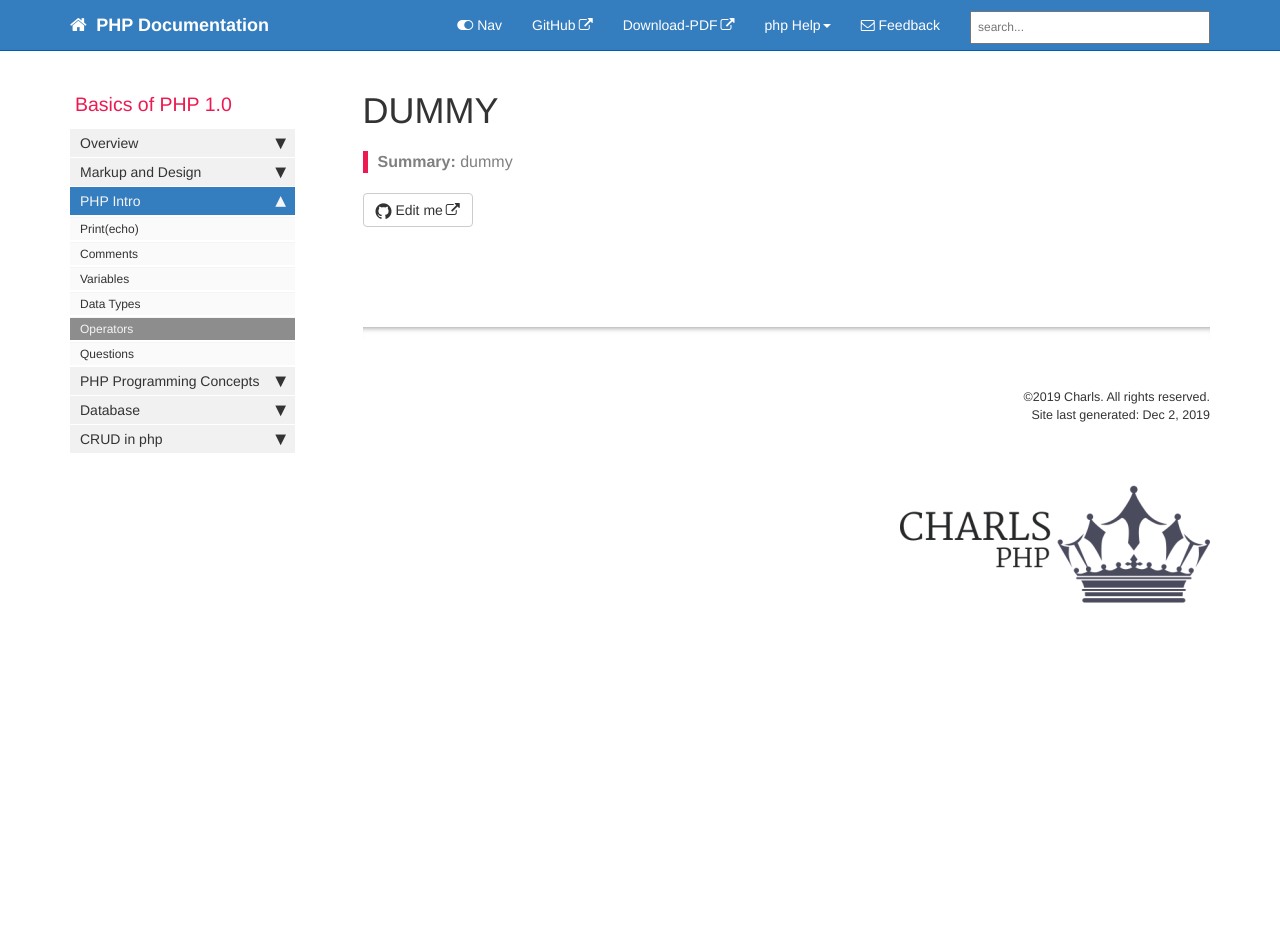
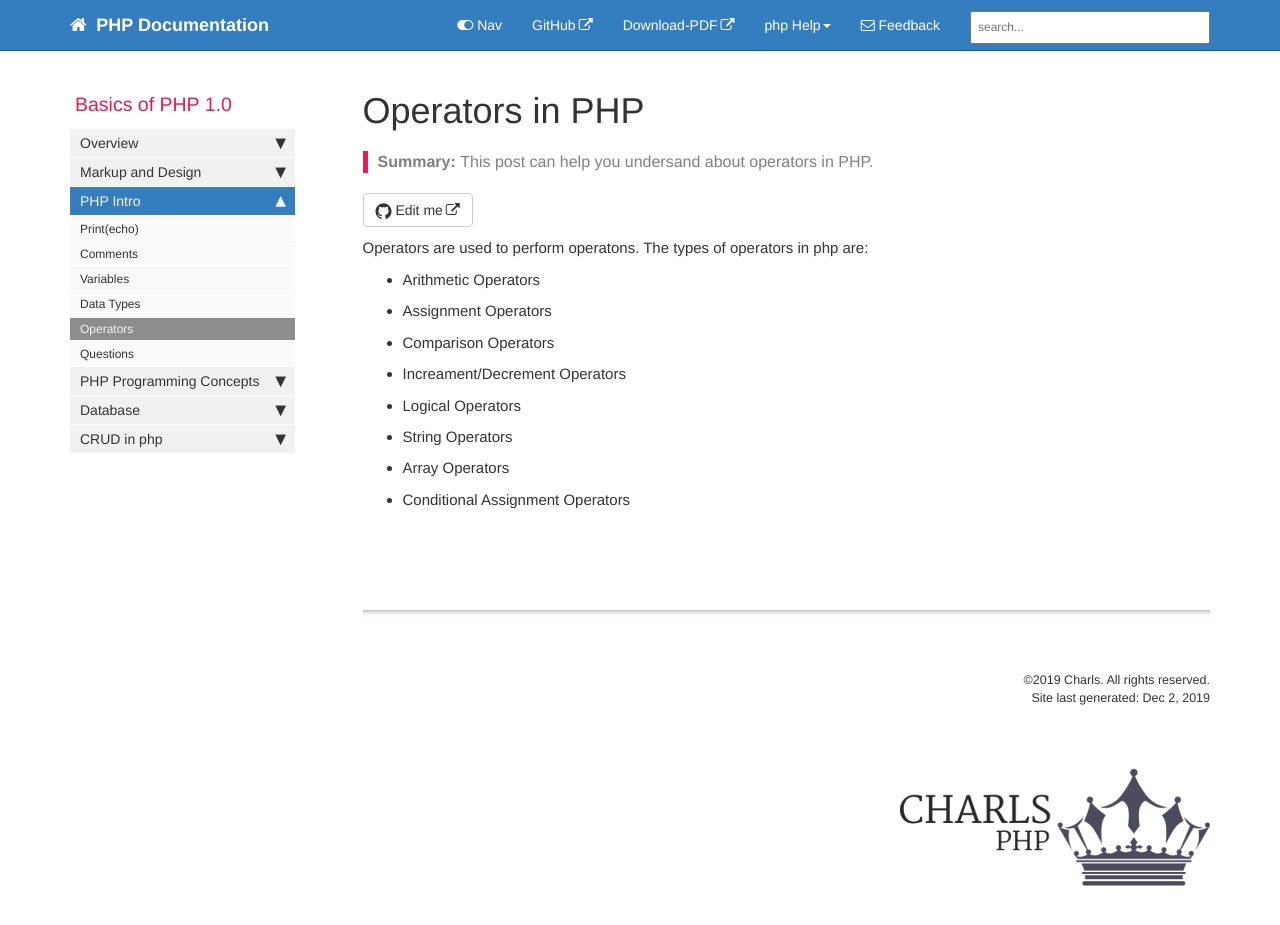
Before and after one commit to Riwajchalise/phpblog, a Jekyll site: the page built from pages/mydoc/mydoc_operators.md, in a window 1280 px wide and 1008 px high. Shown: the top 925 px of the window. Built offline with Jekyll 4.4.1, drawn with Linux system fonts in a browser that asks for light colours; comment, search, counter and statistics services are not loaded.

Commit message:
operator

```diff
--- a/pages/mydoc/mydoc_operators.md
+++ b/pages/mydoc/mydoc_operators.md
@@ -1,10 +1,20 @@
 ---
-title: DUMMY
+title: Operators in PHP
 keywords: duummy.Dummy, Dummy text
 last_updated:
 tags:
-summary: "dummy"
+summary: "This post can help you undersand about operators in PHP."
 sidebar: mydoc_sidebar
 permalink: mydoc_operators.html
 folder: mydoc
 ---
+
+Operators are used to perform operatons. The types of operators in php are:
+* Arithmetic Operators
+* Assignment Operators
+* Comparison Operators
+* Increament/Decrement Operators
+* Logical Operators
+* String Operators
+* Array Operators
+* Conditional Assignment Operators
```
Also changed, not shown: pages/mydoc/mydoc_datatypes.md (+23 -2 lines).
